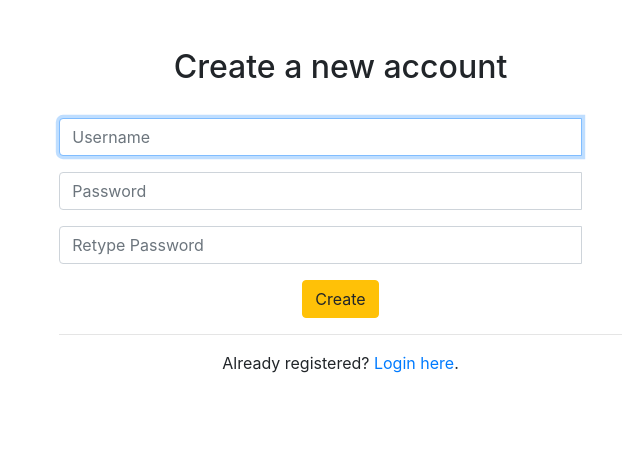
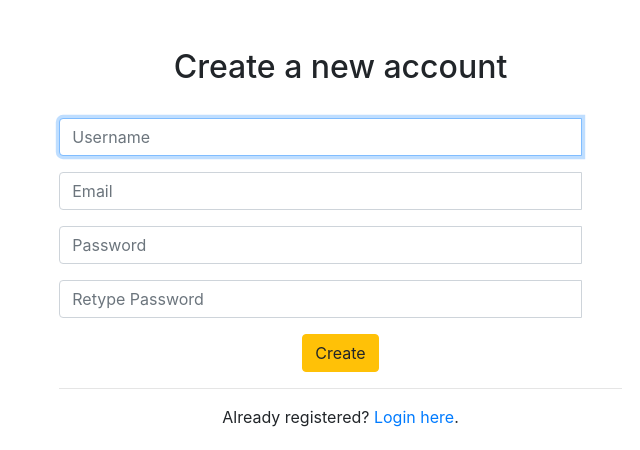
Before and after one commit to sbuergers/sustainable-recipe-recommender-website, a Flask app: page /signup in a window 1280 px wide. Shown: the part 58-508 px from the top of the page, without its empty margins (307-947 px from the left). Run offline with Flask 2, Linux system fonts and the light colour scheme; parts of the project's set-up code (start-up, migrations or seed data) failed here and were passed over; some libraries are stand-ins or nearby versions.

Commit message:
add email field to signup.html template

```diff
--- a/application/templates/signup.html
+++ b/application/templates/signup.html
@@ -10,6 +10,7 @@
             <div id="container">
                 <form action="{{ url_for('main.signup') }}", method="POST">
                     {{ displayField(reg_form.username, 'Username', autocomplete="off", autofocus=true) }}
+                    {{ displayField(reg_form.email, 'Email', autocomplete="off", autofocus=true) }}
                     {{ displayField(reg_form.password, 'Password') }}
                     {{ displayField(reg_form.confirm_pswd, 'Retype Password') }}
                     <div class="form-group">
```
